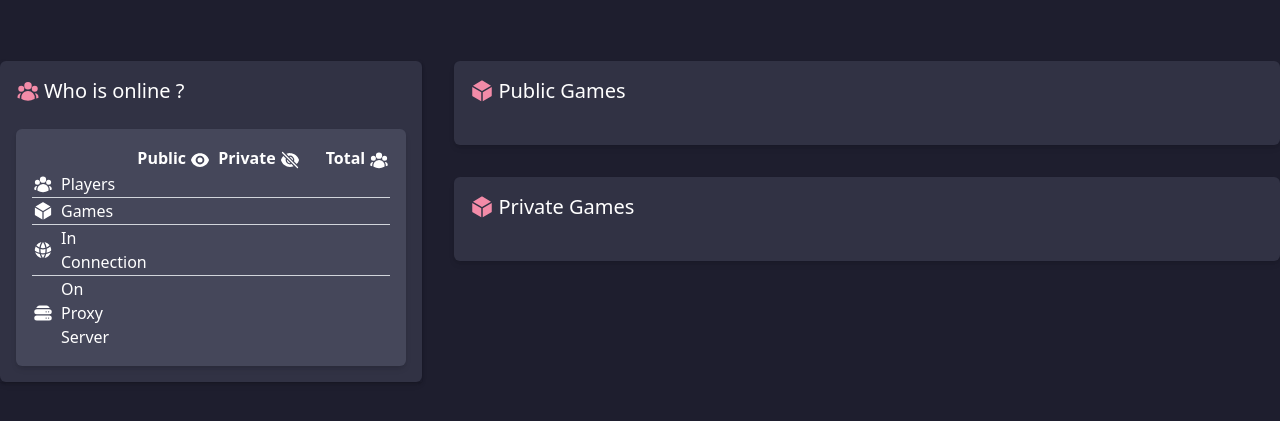
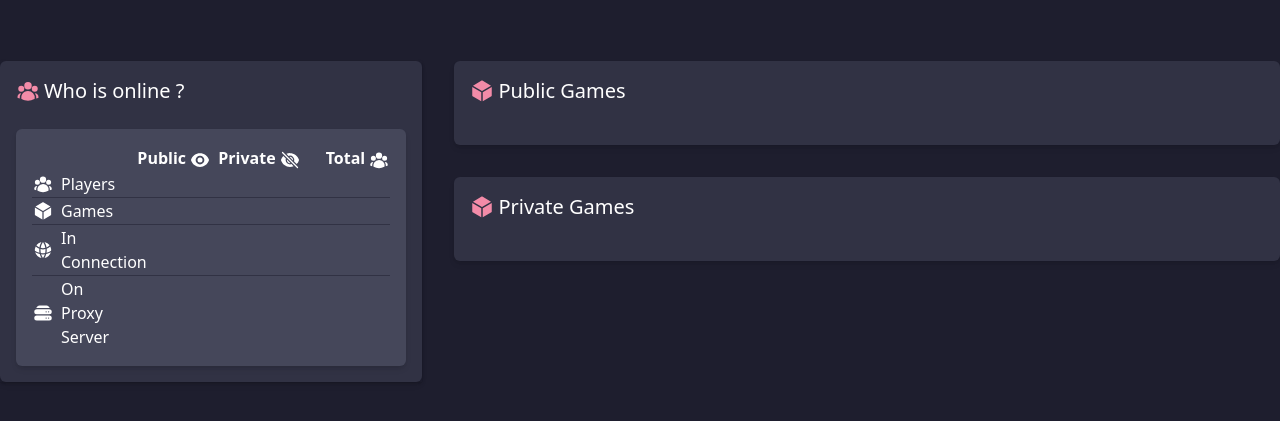
Before and after one commit to NhProGamer/RyuLdnWebsite, a plain HTML site: page public/index.html in a window 1280 px wide. Shown: the part 199-620 px from the top of the page. Drawn offline with nearby package versions, Linux system fonts and the light colour scheme; no server answers; files whose address does not match are found by name.

Commit message:
little change on that border color

```diff
--- a/public/index.html
+++ b/public/index.html
@@ -109,7 +109,7 @@
                     </tr>
                     </thead>
                     <tbody>
-                    <tr class="border-b border-gray-300">
+                    <tr class="border-b border-surface0">
                         <th class="font-normal flex items-center">
                             <svg viewBox="0 0 24 24" fill="currentColor" class="inline-block h-5 w-5 mr-2 flex-shrink-0">
                                 <path fill-rule="evenodd" d="M8.25 6.75a3.75 3.75 0 1 1 7.5 0 3.75 3.75 0 0 1-7.5 0ZM15.75 9.75a3 3 0 1 1 6 0 3 3 0 0 1-6 0ZM2.25 9.75a3 3 0 1 1 6 0 3 3 0 0 1-6 0ZM6.31 15.117A6.745 6.745 0 0 1 12 12a6.745 6.745 0 0 1 6.709 7.498.75.75 0 0 1-.372.568A12.696 12.696 0 0 1 12 21.75c-2.305 0-4.47-.612-6.337-1.684a.75.75 0 0 1-.372-.568 6.787 6.787 0 0 1 1.019-4.38Z" clip-rule="evenodd" />
@@ -121,7 +121,7 @@
                         <td class="players-private text-right"></td>
                         <td class="players-total text-right"></td>
                     </tr>
-                    <tr class="border-b border-gray-300">
+                    <tr class="border-b border-surface0">
                         <th class="font-normal flex items-center">
                             <svg viewBox="0 0 24 24" fill="currentColor" class="inline-block h-5 w-5 mr-2 flex-shrink-0">
                                 <path d="M12.378 1.602a.75.75 0 0 0-.756 0L3 6.632l9 5.25 9-5.25-8.622-5.03ZM21.75 7.93l-9 5.25v9l8.628-5.032a.75.75 0 0 0 .372-.648V7.93ZM11.25 22.18v-9l-9-5.25v8.57a.75.75 0 0 0 .372.648l8.628 5.033Z" />
@@ -132,7 +132,7 @@
                         <td class="games-private text-right"></td>
                         <td class="games-total text-right"></td>
                     </tr>
-                    <tr class="border-b border-gray-300">
+                    <tr class="border-b border-surface0">
                         <th class="font-normal flex items-center space-x-2 w-full">
                             <svg class="inline-block h-5 w-5 flex-shrink-0" viewBox="0 0 24 24" fill="currentColor">
                                 <path d="M21.721 12.752a9.711 9.711 0 0 0-.945-5.003 12.754 12.754 0 0 1-4.339 2.708 18.991 18.991 0 0 1-.214 4.772 17.165 17.165 0 0 0 5.498-2.477ZM14.634 15.55a17.324 17.324 0 0 0 .332-4.647c-.952.227-1.945.347-2.966.347-1.021 0-2.014-.12-2.966-.347a17.515 17.515 0 0 0 .332 4.647 17.385 17.385 0 0 0 5.268 0ZM9.772 17.119a18.963 18.963 0 0 0 4.456 0A17.182 17.182 0 0 1 12 21.724a17.18 17.18 0 0 1-2.228-4.605ZM7.777 15.23a18.87 18.87 0 0 1-.214-4.774 12.753 12.753 0 0 1-4.34-2.708 9.711 9.711 0 0 0-.944 5.004 17.165 17.165 0 0 0 5.498 2.477ZM21.356 14.752a9.765 9.765 0 0 1-7.478 6.817 18.64 18.64 0 0 0 1.988-4.718 18.627 18.627 0 0 0 5.49-2.098ZM2.644 14.752c1.682.971 3.53 1.688 5.49 2.099a18.64 18.64 0 0 0 1.988 4.718 9.765 9.765 0 0 1-7.478-6.816ZM13.878 2.43a9.755 9.755 0 0 1 6.116 3.986 11.267 11.267 0 0 1-3.746 2.504 18.63 18.63 0 0 0-2.37-6.49ZM12 2.276a17.152 17.152 0 0 1 2.805 7.121c-.897.23-1.837.353-2.805.353-.968 0-1.908-.122-2.805-.353A17.151 17.151 0 0 1 12 2.276ZM10.122 2.43a18.629 18.629 0 0 0-2.37 6.49 11.266 11.266 0 0 1-3.746-2.504 9.754 9.754 0 0 1 6.116-3.985Z" />
```
